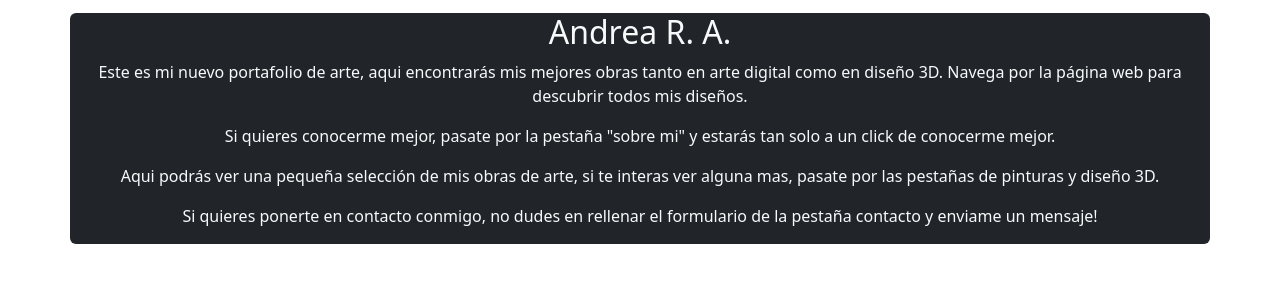
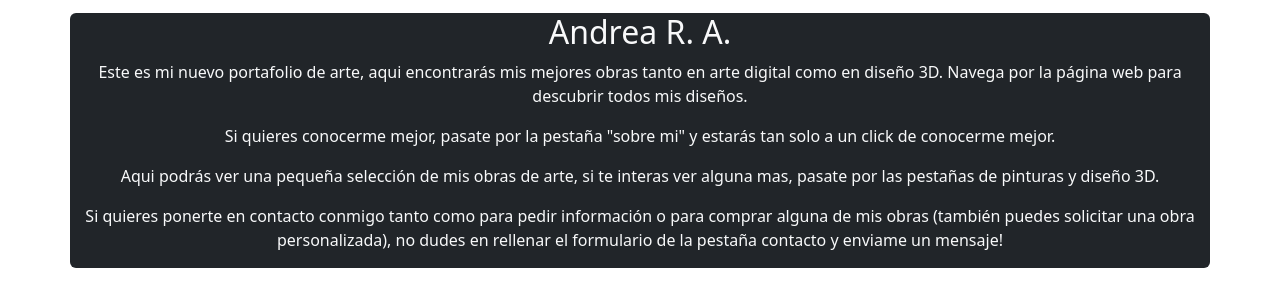
Before and after one commit to andrearoldandev/ara_digitalart, a plain HTML site: page index.html in a window 1280 px wide. Shown: the part 519-800 px from the top of the page. Drawn offline with nearby package versions, Linux system fonts and the light colour scheme.

Commit message:
cambios en el texto principal

```diff
--- a/index.html
+++ b/index.html
@@ -79,7 +79,7 @@
                     en diseño 3D. Navega por la página web para descubrir todos mis diseños.</p>
                     <p class="text-light text-center">Si quieres conocerme mejor, pasate por la pestaña "sobre mi" y estarás tan solo a un click de conocerme mejor.</p>
                     <p class="text-light text-center">Aqui podrás ver una pequeña selección de mis obras de arte, si te interas ver alguna mas, pasate por las pestañas de pinturas y diseño 3D.</p>
-                    <p class="text-light text-center">Si quieres ponerte en contacto conmigo, no dudes en rellenar el formulario de la pestaña contacto y enviame un mensaje!</p>
+                    <p class="text-light text-center">Si quieres ponerte en contacto conmigo tanto como para pedir información o para comprar alguna de mis obras (también puedes solicitar una obra personalizada), no dudes en rellenar el formulario de la pestaña contacto y enviame un mensaje!</p>
                 </div>
             </div>
         </div>
```
